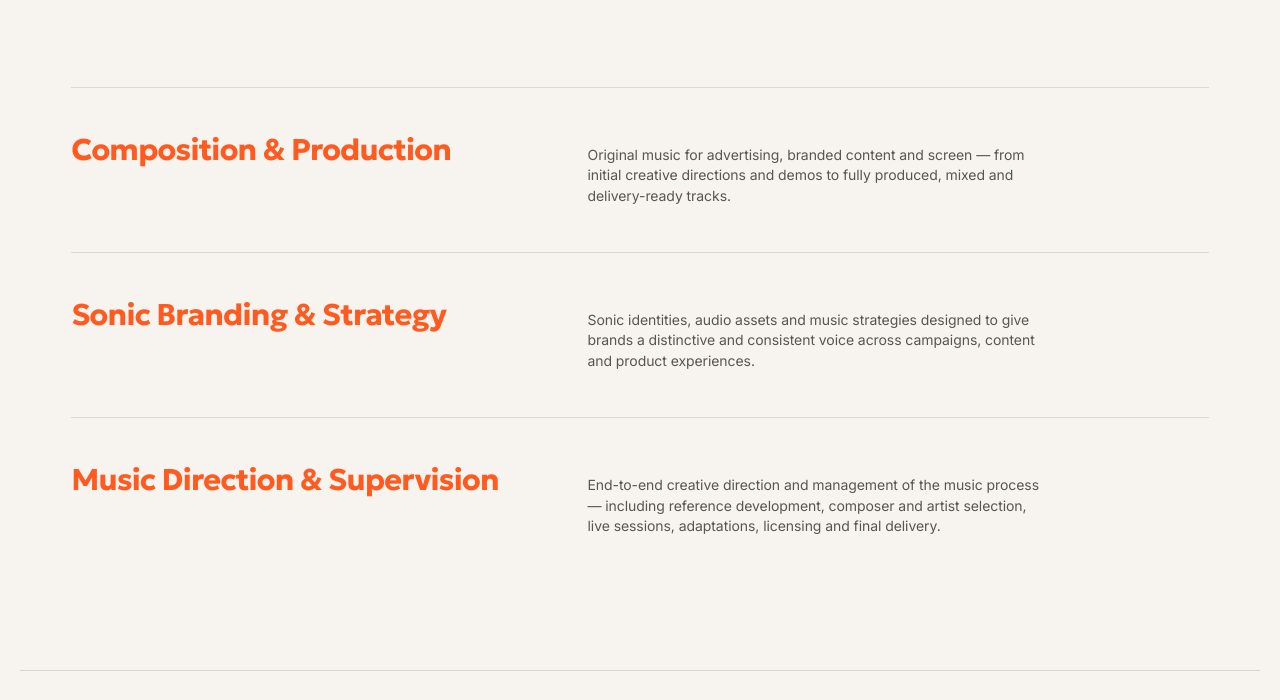
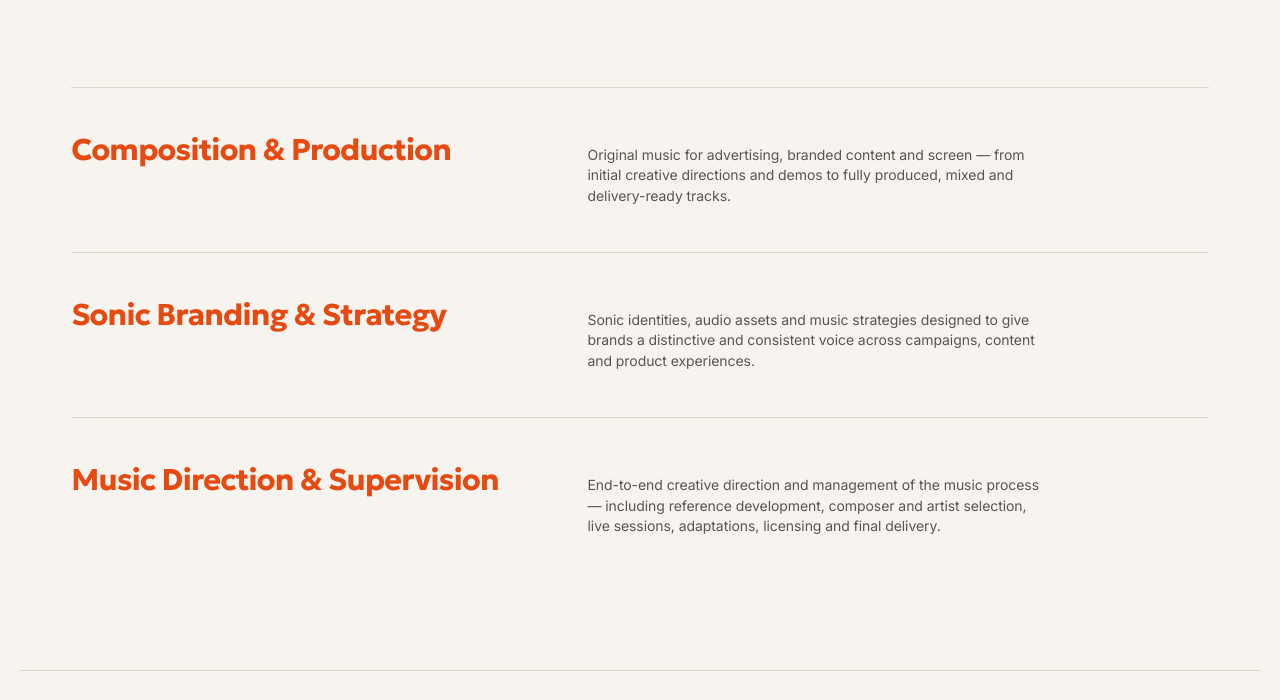
Before and after one commit to maxreef419/maxkouznichenkov-site, a plain HTML site: page about/index.html in a window 1280 px wide. Shown: the part 1364-2064 px from the top of the page. Drawn offline with Linux system fonts and the light colour scheme.

Commit message:
Remove service list bars and set orange titles

```diff
--- a/styles.css
+++ b/styles.css
@@ -1699,38 +1699,7 @@ html[lang='ru'] .contact-headline {
   margin-top: 8px;
 }
 
-/* ---- 3. hover строк в списке услуг ---- */
-.service-list li {
-  position: relative;
-  padding-left: 0;
-}
-
-.service-list li::before {
-  content: '';
-  position: absolute;
-  left: 0;
-  top: clamp(30px, 3.4vw, 46px);
-  bottom: clamp(30px, 3.4vw, 46px);
-  width: 1px;
-  background: var(--accent);
-  opacity: 0;
-  transition: opacity 0.35s ease;
-}
-
-@media (hover: hover) and (pointer: fine) {
-  .service-list li {
-    transition: color 0.35s ease, padding-left 0.4s cubic-bezier(0.2, 0.8, 0.2, 1);
-  }
-
-  .service-list li:hover {
-    padding-left: 14px;
-  }
-
-  .service-list li:hover::before {
-    opacity: 1;
-  }
-}
-
+/* Service list rows stay still and have no hover rail. */
 /* ---- 4. sticky-заголовок в 03 ---- */
 .about-grid {
   display: grid;
@@ -2115,8 +2084,11 @@ body {
 
 /* About capabilities: quiet orange titles with no decorative bars or motion. */
 .about-page .services .service-title {
-  color: var(--accent);
+  color: var(--accent-hover);
   transition: none;
+  animation: none;
+  opacity: 1;
+  transform: none;
 }
 
 .about-page .services .service-title::before,
```
